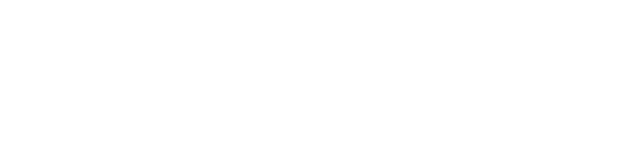
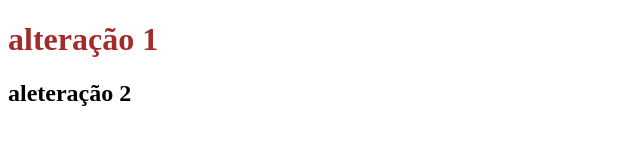
Before and after one commit to mateus011/curso_git_1, a plain HTML site: page index.html in a window 1280 px wide. Shown: the whole page, without its empty margins (0-640 px from the left). Drawn offline with Linux system fonts and the light colour scheme; files that its build step writes are made by us from their sources.

Commit message:
alteração 1

```diff
--- a/index.html
+++ b/index.html
@@ -7,6 +7,7 @@
     <title>Document</title>
 </head>
 <body>
-
+    <h1>alteração 1</h1>
+    <h2>aleteração 2</h2>
 </body>
 </html>
```
